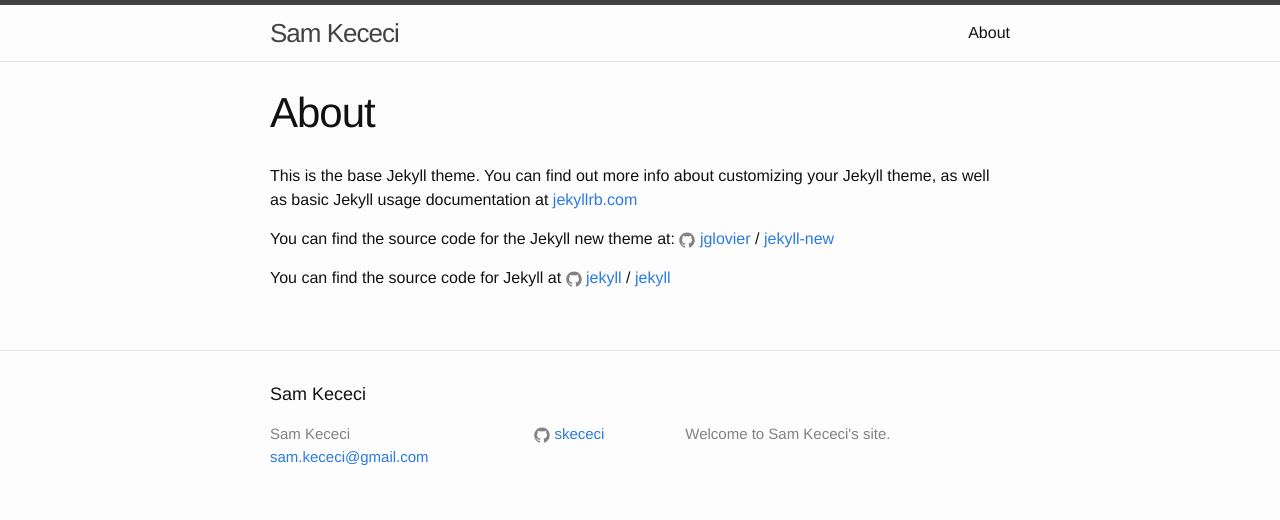
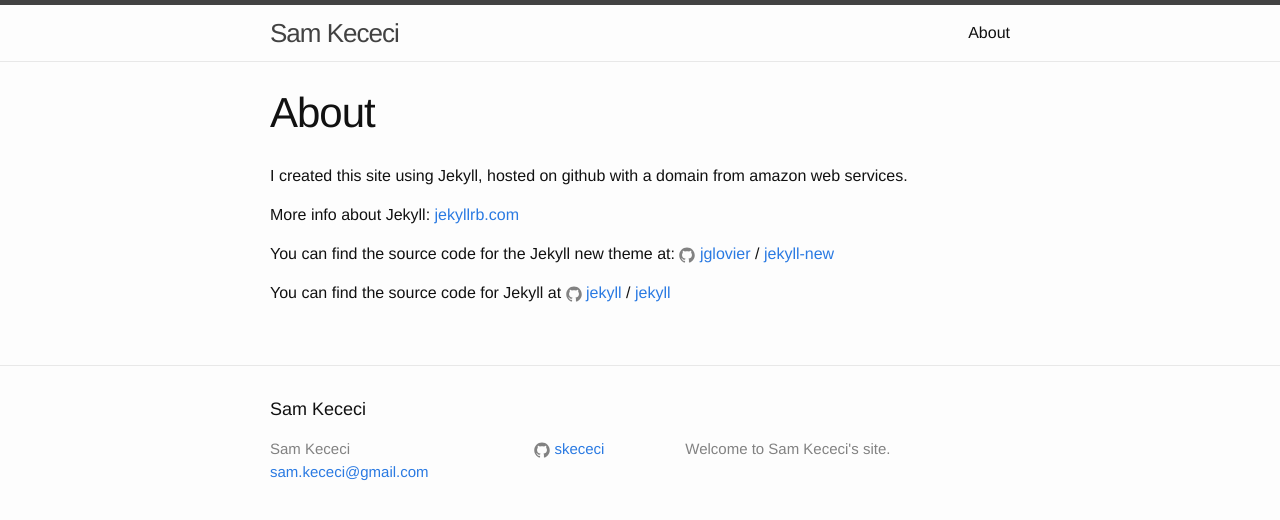
Before and after one commit to skececi/skececi.github.io, a Jekyll site: the page built from about.md, in a window 1280 px wide. Shown: the top 520 px of the page. Built offline with Jekyll 4.4.1, drawn with Linux system fonts in a browser that asks for light colours.

Commit message:
Update about.md

```diff
--- a/about.md
+++ b/about.md
@@ -4,7 +4,9 @@
 permalink: /about/
 ---
 
-This is the base Jekyll theme. You can find out more info about customizing your Jekyll theme, as well as basic Jekyll usage documentation at [jekyllrb.com](http://jekyllrb.com/)
+I created this site using Jekyll, hosted on github with a domain from amazon web services.
+
+More info about Jekyll: [jekyllrb.com](http://jekyllrb.com/)
 
 You can find the source code for the Jekyll new theme at:
 {% include icon-github.html username="jglovier" %} /
```
